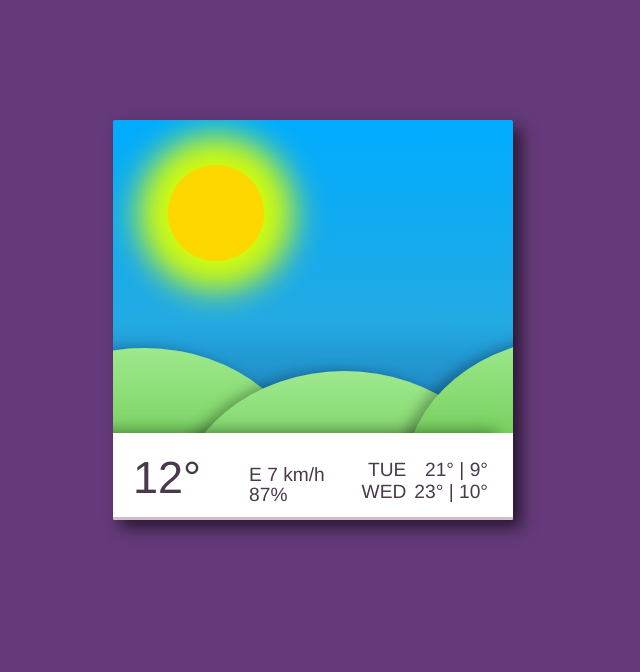
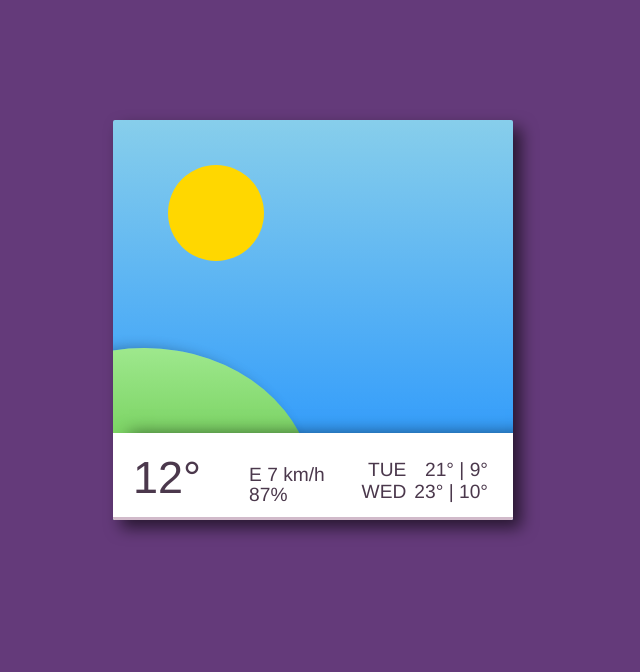
Before and after one commit to Dawinartor/django_weatherapp, a Django app: page /clear in a window 1280 px wide. Shown: the part 80-752 px from the top of the page, without its empty margins (327-967 px from the left). Run offline with Django 4.2, Linux system fonts and the light colour scheme; some web fonts are replaced.

Commit message:
All UI and UX elements added

```diff
--- a/weather/static/weather/clear.css
+++ b/weather/static/weather/clear.css
@@ -13,7 +13,7 @@ body {
   margin-left: -200px;
   border-radius: 2px;
   box-shadow: .5rem .5rem 1rem rgba(0, 0, 0, 0.6);
-	background-image: linear-gradient(to bottom, #00acff 0%, #23aae3 50%, #1e528e 100%);
+	background-image: linear-gradient(to bottom, #87CEEB 0%, #1E90FF 100%);
   color: #4b384c;
   font-family: 'overlock', Helvetica, sans-serif;
   font-weight: 300;
@@ -30,7 +30,6 @@ body {
   left: 55px;
   border-radius: 50px;
 	background-color: #ffd700;
-	box-shadow: 0 0 3rem #B1B1C5;
 	animation: rise 1s ease-out;
 	&:hover {
 		transform: scale(1.35);
--- a/weather/templates/weather/clear.html
+++ b/weather/templates/weather/clear.html
@@ -2,15 +2,13 @@
 {% load static %}
 {% block title %} Django Simple Weather App  {% endblock %}
 {% block head %}
-    <link rel="stylesheet" type="text/css" href="{% static 'weather/sunny.css' %}">
+    <link rel="stylesheet" type="text/css" href="{% static 'weather/clear.css' %}">
 {% endblock %}
 
 {% block content %}
     <div class="frame">
       <div class="moon"></div>
       <div class="hill-fg-1"></div>
-      <div class="hill-fg-2"></div>
-      <div class="hill-fg-3"></div>
 
       <div class="front">
             <div>
```
